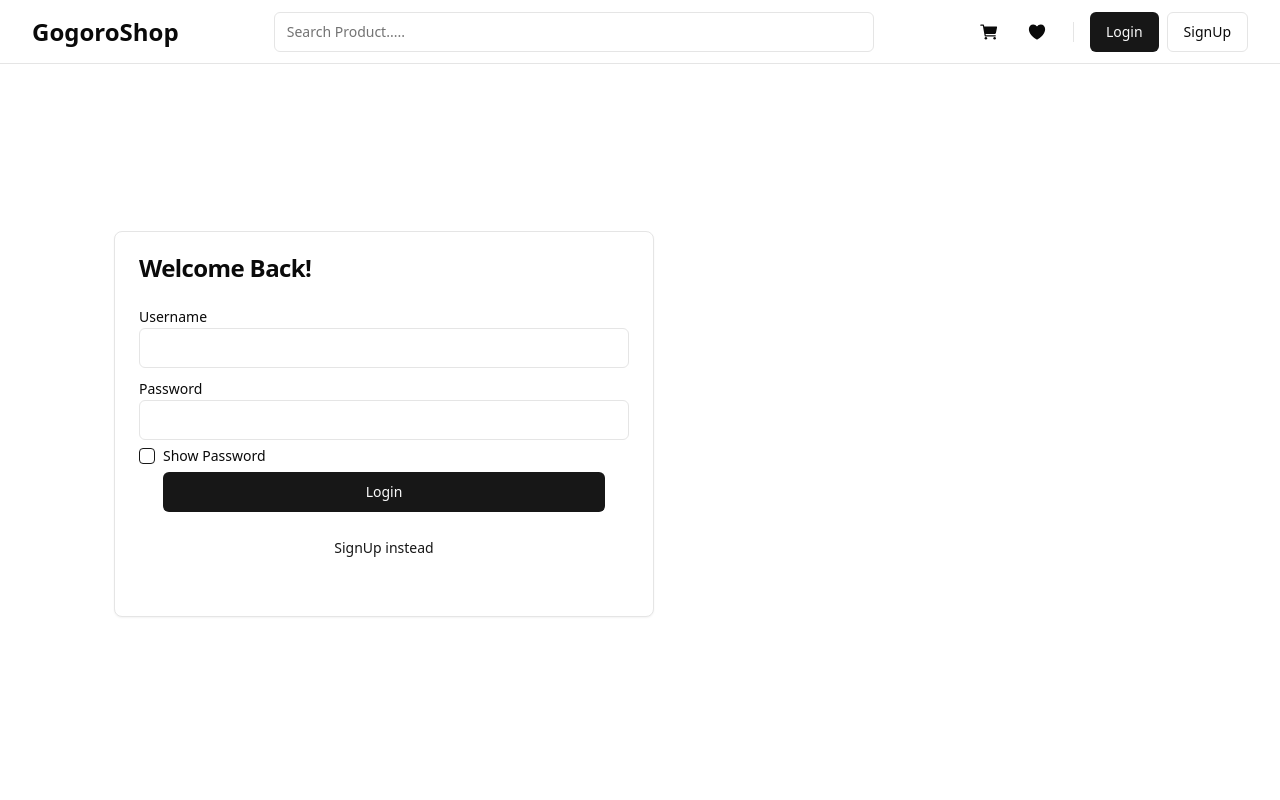
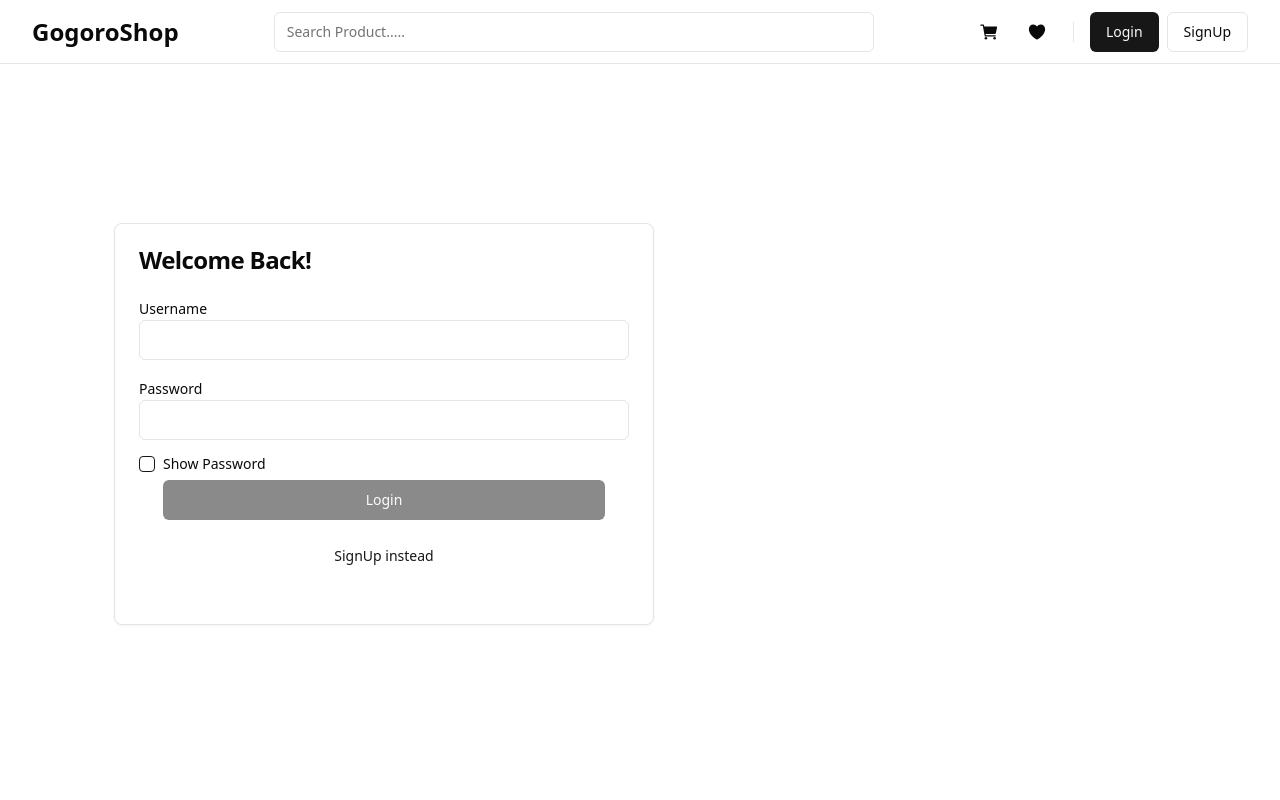
Before and after one commit to AkmalIrsyad/react-redux-ecommerce, a React (Vite) app: page /login in a window 1280 px wide. Shown: the top 800 px of the page. Built offline with nearby package versions, Linux system fonts and the light colour scheme.

Commit message:
Logipage.jsx modify

```diff
--- a/package.json
+++ b/package.json
@@ -19,6 +19,7 @@
     "lucide-react": "^0.446.0",
     "react": "^18.3.1",
     "react-dom": "^18.3.1",
+    "react-hook-form": "^7.53.0",
     "react-icon": "^1.0.0",
     "react-icons": "^5.3.0",
     "react-router-dom": "^6.26.2",
--- a/src/pages/LoginPage.jsx
+++ b/src/pages/LoginPage.jsx
@@ -5,20 +5,39 @@ import { Checkbox } from "../components/ui/checkbox";
 import { Button } from "../components/ui/button";
 import { useState } from "react";
 
+
 const LoginPage = () => {
+
+// Message Error
+    const [inputUsernameMessage, setInputUsernameMessage] = useState("");
+    const [inputPasswordMessage, setInputPasswordMessage] = useState("")
+// render kolom input username dan Password
     const [inputUsername, setInputUsername] = useState("");
     const [inputPassword, setInputPassword] = useState("");
-
+// Checked show password
     const [isChecked, setIsChecked] = useState(false)
 
+    // Validasi length username and password
     const handleLogin = () => {
+        const usernameIsValid = inputUsername.length >= 3
+        const passwordIsValid = inputPassword.length >= 8
+
+        if (!usernameIsValid) {
+            alert("Username needs to be 3 Characters or more")
+            return
+        }
+        if (!passwordIsValid) {
+            alert("Password needs to be 8 Characters or more")
+            return
+        }
         alert(`username :${inputUsername} | password: ${inputPassword}`)
     }
 
     return (
         <>
-            <main className="px-4 container py-8 flex flex-col justify-center max-w-screen-md h-[90vh] items-center">
-                <Card className="w-full max-w-[540px]">
+            <main className="px-4 container py-8 flex flex-col justify-center max-w-screen-md items-center h-[90vh]">
+                <form onSubmit={handleLogin} className="w-full max-w-[540px]">
+                <Card>
                     <CardHeader>
                         <CardTitle>Welcome Back!</CardTitle>
                     </CardHeader>
@@ -26,29 +45,42 @@ const LoginPage = () => {
                         <div>
                             <Label htmlFor="username">Username</Label>
                             <Input onChange={(event) => {
+                                if (event.target.value.length < 8) {
+                                    setInputUsernameMessage("Username needs to be 3 Characters or more")
+                                } else {
+                                    setInputUsernameMessage("")
+                                }
                                 setInputUsername(event.target.value)
                             }}
                                 id="username" />
                         </div>
+                        <p className="text-red-500 text-sm text-muted-foreground">{inputUsernameMessage}</p>
                         <div>
                             <Label htmlFor="password">Password</Label>
                             <Input type={isChecked ? "text" : "password"} onChange={(event) => {
+                                if (event.target.value.length < 8) {
+                                    setInputPasswordMessage("Password needs to be 8 Characters or more")
+                                } else {
+                                    setInputPasswordMessage("")
+                                }
                                 setInputPassword(event.target.value)
                             }}
                                 id="password" />
                         </div>
+                        <p className="text-red-500 text-sm text-muted-foreground">{inputPasswordMessage}</p>
                         <div className="flex items-center space-x-2">
                             <Checkbox onCheckedChange={(checked) => setIsChecked(checked)} id='show-password' />
                             <Label htmlFor="show-password">Show Password</Label>
                         </div>
                         <CardFooter>
                             <div className="flex flex-col space-y-4 w-full">
-                                <Button onClick={handleLogin}>Login</Button>
+                                <Button type="submit" disabled={inputUsername.length < 3 || inputPassword.length < 8}>Login</Button>
                                 <Button variant="link" className="w-full">SignUp instead</Button>
                             </div>
                         </CardFooter>
                     </CardContent>
                 </Card>
+                </form>
             </main>
         </>
     );
```
Also changed, not shown: 1 other file (tests, documents, lock files or other folders).
